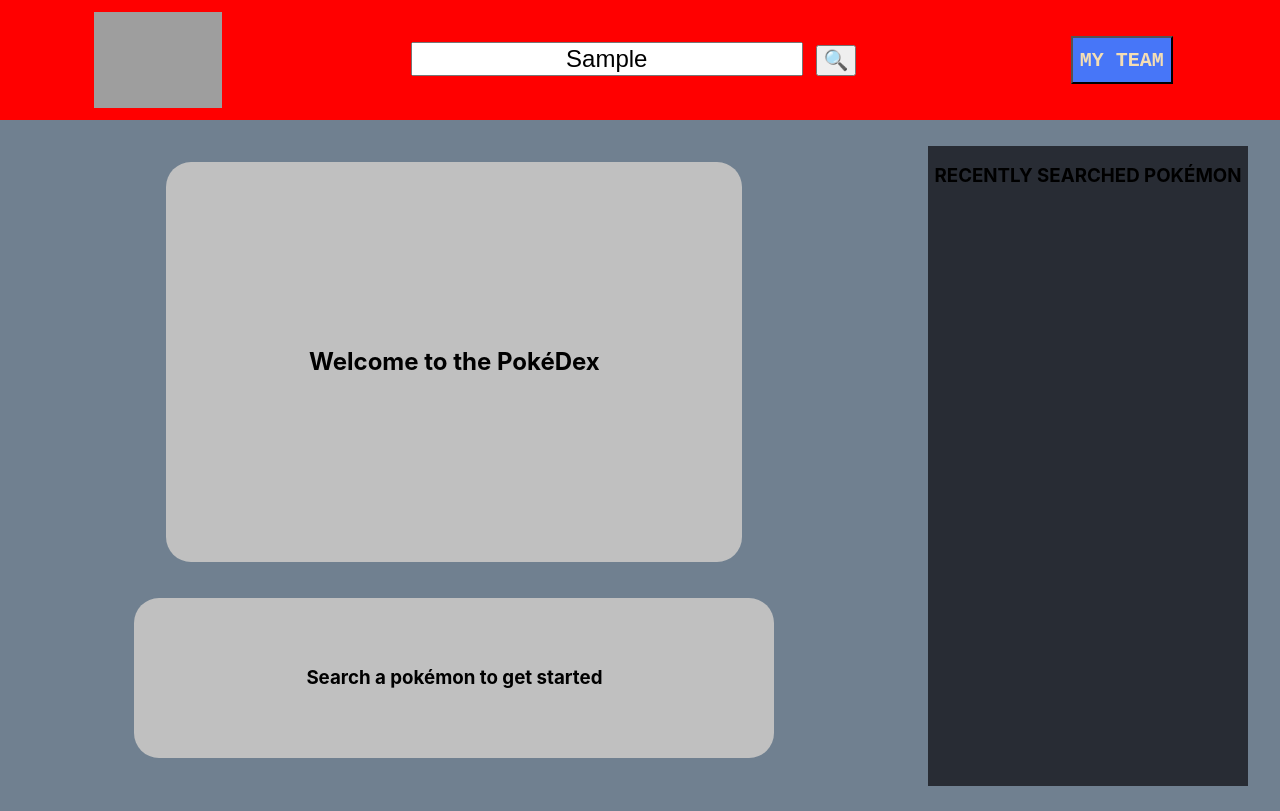
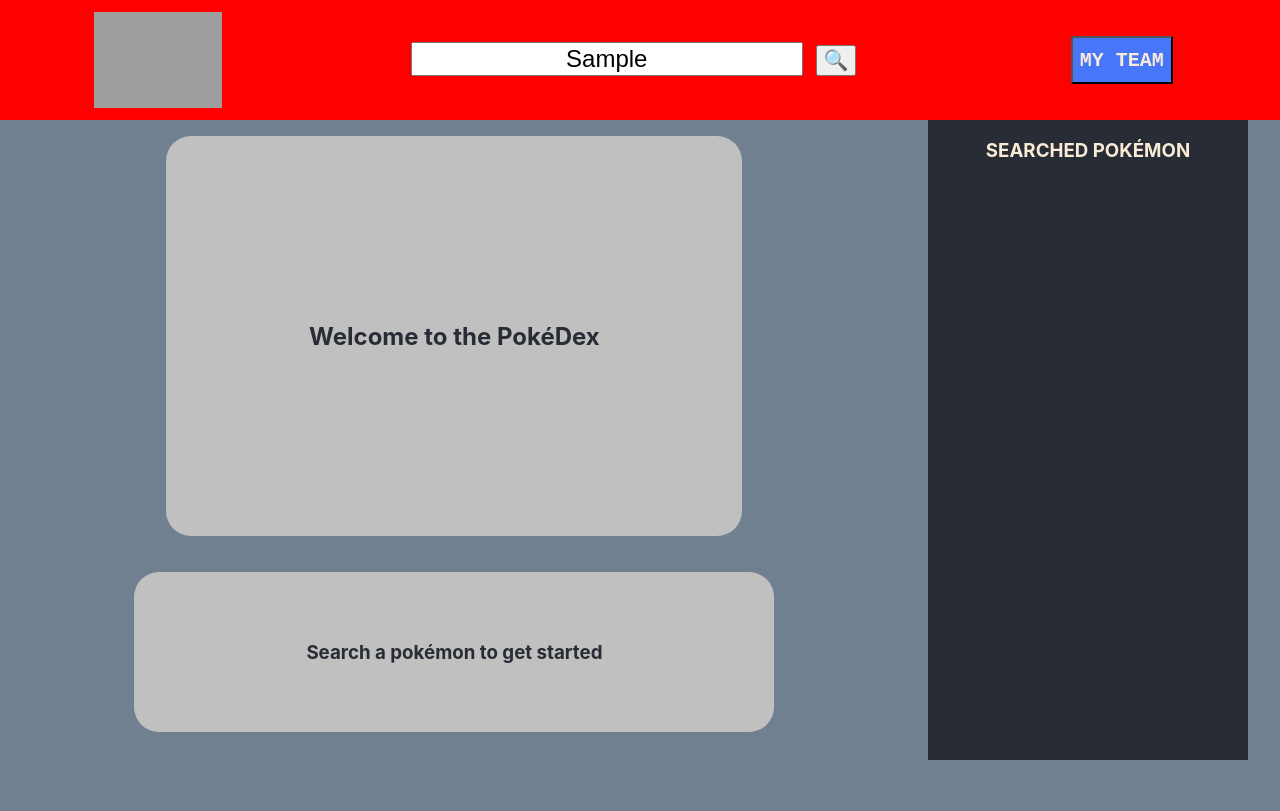
Before and after one commit to phughlett/classical-react-pokedex, a React (Create React App) app: page / in a window 1280 px wide. Both pictures are taken after typing "Sample" into the empty fields and a click on the button "SEARCH HISTORY". Built offline with nearby package versions, Linux system fonts and the light colour scheme; grey boxes are pictures that could not be loaded.

Commit message:
add remaining Stage I & II functionality

```diff
--- a/src/App.css
+++ b/src/App.css
@@ -73,10 +73,12 @@ input {
   height: 80vh;
 }
 .right-bar {
+  color: antiquewhite;
   background-color: #282c34;
   width: 25vw;
   height: 80vh;
-  margin: 2vw;
+  margin-left: 2vw;
+  margin-right: 2vw;
   overflow: scroll;
 }
 .logo {
@@ -94,6 +96,7 @@ input {
   object-fit: contain;
 }
 .stats {
+  justify-content: space-evenly;
   width: 50vw;
   height: 20vh;
   background-color: silver;
@@ -104,18 +107,21 @@ input {
 }
 .team-button {
   background-color: #4776f8;
-  color: wheat;
+  color: antiquewhite;
 }
 .history-button {
   background-color: #fffc0b;
+  color: #282c34;
 }
 .error {
   font-size: 10vh;
 }
 
 .pokemon-card {
-  background-color: bisque;
+  color: #282c34;
+  background-color: silver;
   width: 15vw;
   height: 25vh;
   margin: 3px;
+  border: 1px darkgray;
 }
--- a/src/App.js
+++ b/src/App.js
@@ -50,8 +50,11 @@ class App extends Component {
     fetchPokemonFromSearchTerm(this.state.searchTerm)
       .then((pokeData) => {
         let { searchHistory } = this.state;
-        searchHistory = [pokeData, ...searchHistory];
-        this.setState({ searchHistory });
+        searchHistory = searchHistory.filter(
+          (item) => item.name !== pokeData.name
+        );
+
+        this.setState({ searchHistory: [pokeData, ...searchHistory] });
       })
       .catch((err) => {
         this.setState({ error: "No Pokemon Found" });
--- a/src/components/MainPage.js
+++ b/src/components/MainPage.js
@@ -32,8 +32,21 @@ export default function MainPage({
         {error ? (
           <h3>No pokémon found matching "{searchTerm}"</h3>
         ) : lastSearched ? (
-          <div>
-            <button onClick={handleAddToTeamClick}>ADD TO TEAM</button>
+          <div className="row">
+            <div>TYPE: {lastSearched.type}</div>
+            <div>WEIGHT: {lastSearched.weight}</div>
+
+            <div>
+              STATS:{" "}
+              {Object.entries(lastSearched.stats).map(
+                ([statName, statValue]) => (
+                  <div key={statName + statValue}>
+                    {statName}:{statValue}
+                  </div>
+                )
+              )}
+            </div>
+            <button onClick={handleAddToTeamClick}>ADD</button>
           </div>
         ) : (
           <h3>Search a pokémon to get started</h3>
--- a/src/components/PokemonCard.js
+++ b/src/components/PokemonCard.js
@@ -16,9 +16,9 @@ export default function PokemonCard({
             }
       }
     >
-      <h3>{pokemon.name}</h3>
+      <h3>{pokemon.name.toUpperCase()}</h3>
+
       <img src={pokemon.image} alt={pokemon.name}></img>
-      <div>
       {isTeamCard ? (
         <button
           onClick={(e) => {
@@ -31,6 +31,5 @@ export default function PokemonCard({
         <></>
       )}
     </div>
-    </div>
   );
 }
--- a/src/components/RightSideBar.js
+++ b/src/components/RightSideBar.js
@@ -22,7 +22,7 @@ export default function RightSideBar({
     </div>
   ) : (
     <div className="search-history">
-      <h3>RECENTLY SEARCHED POKÉMON</h3>
+      <h3>SEARCHED POKÉMON</h3>
       {searchHistory.map((pokemon, index) => (
         <PokemonCard
           pokemon={pokemon}
--- a/src/index.css
+++ b/src/index.css
@@ -6,6 +6,7 @@ body {
   -webkit-font-smoothing: antialiased;
   -moz-osx-font-smoothing: grayscale;
   background-color: slategray;
+  color: #282c34;
 }
 
 code {
```
Lines whose indentation alone changed are shown as unchanged.
